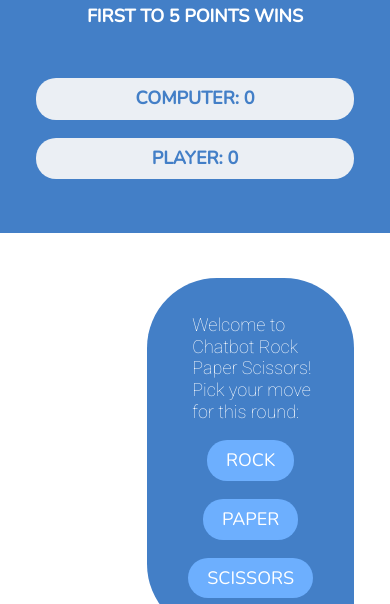
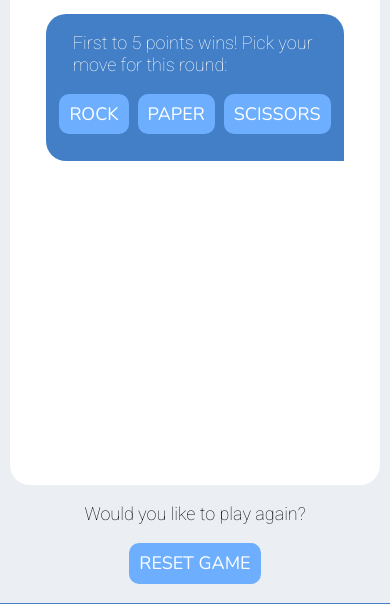
Before and after one commit to pinggyu/rock-paper-scissors, a plain HTML site: page index.html in a window 390 px wide. Shown: the part 201-805 px from the top of the page. Drawn offline with nearby package versions, Linux system fonts and the light colour scheme.

Commit message:
improved responsiveness

```diff
--- a/index.html
+++ b/index.html
@@ -21,7 +21,6 @@
                 <!-- Game title -->
                 <div class="title">
                         <h1>Chatbot Rock Paper Scissors</h1>
-                        <h2>First to 5 points wins</h2>
                         <div class="scoreboard">
                             <h3 id="computer-score">Computer: 0</h3>
                             <h3 id="player-score">Player: 0</h3>
@@ -32,7 +31,7 @@
                     <!-- Player chat bubbles -->
                     <div class="player-chat">
                         <div class="move chat-box">
-                            <p>Welcome to Chatbot Rock Paper Scissors! Pick your move for this round: </p>
+                            <p>First to 5 points wins! Pick your move for this round: </p>
                             <div class="buttons">
                                 <button id="b1">Rock</button>
                                 <button id="b2">Paper</button>
--- a/styles.css
+++ b/styles.css
@@ -59,12 +59,11 @@ body {
 
 .wrapper {
     max-width: 1440px;
-    width: 100%;
+    width: 95%;
     margin: 0 auto;
     background-color: var(--clr-white);
-    border-radius: 40px;
+    border-radius: 20px;
     overflow: hidden;
-    margin-top: 2rem;
 }
 
 .main-content {
@@ -81,35 +80,38 @@ h1 {
     font-family: var(--ff-heading), sans-serif;
     color: var(--clr-white);
     text-transform: uppercase;
+    font-size: clamp(0.5rem, 5vw, 1.5rem);
 }
 
 h2, h3 {
     font-family: var(--ff-heading), sans-serif;
     color: var(--clr-white);
     text-transform: uppercase;
-    font-size: 1rem;
+    font-size: clamp(0.3rem, 9vw, 1rem);;
+}
+
+.scoreboard {
+    display: flex;
+    flex-direction: column;
+    align-items: center;
+    gap: 0.5rem;
+    padding-bottom: 0.5rem;
 }
 
 .scoreboard h3 {
+    margin: 0;
     background-color: var(--bg-primary);
     color: var(--clr-primary);
     border: 1px solid transparent;
-    border-radius: 20px;
+    border-radius: 10px;
     padding: 0.5rem 1rem;
-    height: 2.31rem;
-    min-width: 100%;
-    max-width: 32.58rem;
-}
-
-.scoreboard {
-    padding-top: 1rem;
+    width: clamp(10rem, 30vw, 50%);
 }
 
 .title {
     text-align: center;
-    padding: 2rem;
+    padding: 0.5rem 1.3rem;
     background: var(--clr-primary);
-    border-radius: 40px 40px 0 0;
 }
 
 /* BUTTONS */
@@ -120,8 +122,8 @@ button {
     color: var(--clr-white);
     background-color: var(--clr-accent);
     border: 1px solid transparent;
-    border-radius: 20px;
-    padding: 0.5rem 1rem;
+    border-radius: 10px;
+    padding: 0.5rem 0.5rem;
     transition: 0.3s;
 }
 
@@ -133,21 +135,20 @@ button:hover {
 
 .buttons {
     display: flex;
-    gap: 1rem;
+    gap: 0.5rem;
     justify-content: center;
-    flex-wrap: wrap;
-    padding-bottom: 1rem;
+    padding-bottom: 0.5rem;
 }
 
 /* CHAT */
 
 .chat {
-    padding: 2rem;
+    padding: 1rem 2rem;
 }
 
 .chat p {
-    padding-left: 1.5rem;
-    padding-right: 0.5rem;
+    padding: 0 0.5rem;
+    margin-top: 0;
 }
 
 .chat-box {
@@ -157,8 +158,8 @@ button:hover {
 
 .move,
 .player-move {
-    border-radius: 70px 70px 0px 70px;
-    width: 65%;
+    border-radius: 20px 20px 0px 20px;
+    width: 100%;
 }
 
 .move {
@@ -170,7 +171,7 @@ button:hover {
 }
 
 .player-move, .comp-move, .results-score {
-    height: 93.59px;
+    height: 4rem;
 }
 
 .move,
@@ -180,15 +181,14 @@ button:hover {
 
 .comp-move,
 .results-score {
-    border-radius: 70px 70px 70px 0px;
-    width: 65%;
+    border-radius: 20px 20px 20px 0px;
+    width: 95%;
     background-color: var(--clr-white);
 }
 
 .reset {
     text-align: center;
     background-color: var(--bg-primary);
-    padding: 1rem 0 2rem 0;
 }
 
 .reset p {
@@ -231,3 +231,33 @@ footer a {
 footer a:hover {
     color: var(--clr-accent);
 }
+
+/* MEDIA QUERIES */
+
+@media (min-width: 775px) {
+
+    .move,
+    .player-move {
+        width: 85%;
+        border-radius: 40px 40px 0px 40px;
+    }
+
+    .comp-move,
+    .results-score {
+        width: 85%;
+        border-radius: 40px 40px 40px 0px;
+    }
+
+    button {
+        padding: 0.5rem 1rem;
+    }
+
+    .buttons {
+        flex-wrap: wrap;
+    }
+
+    .chat {
+        padding: 2rem;
+    }
+
+}
```
